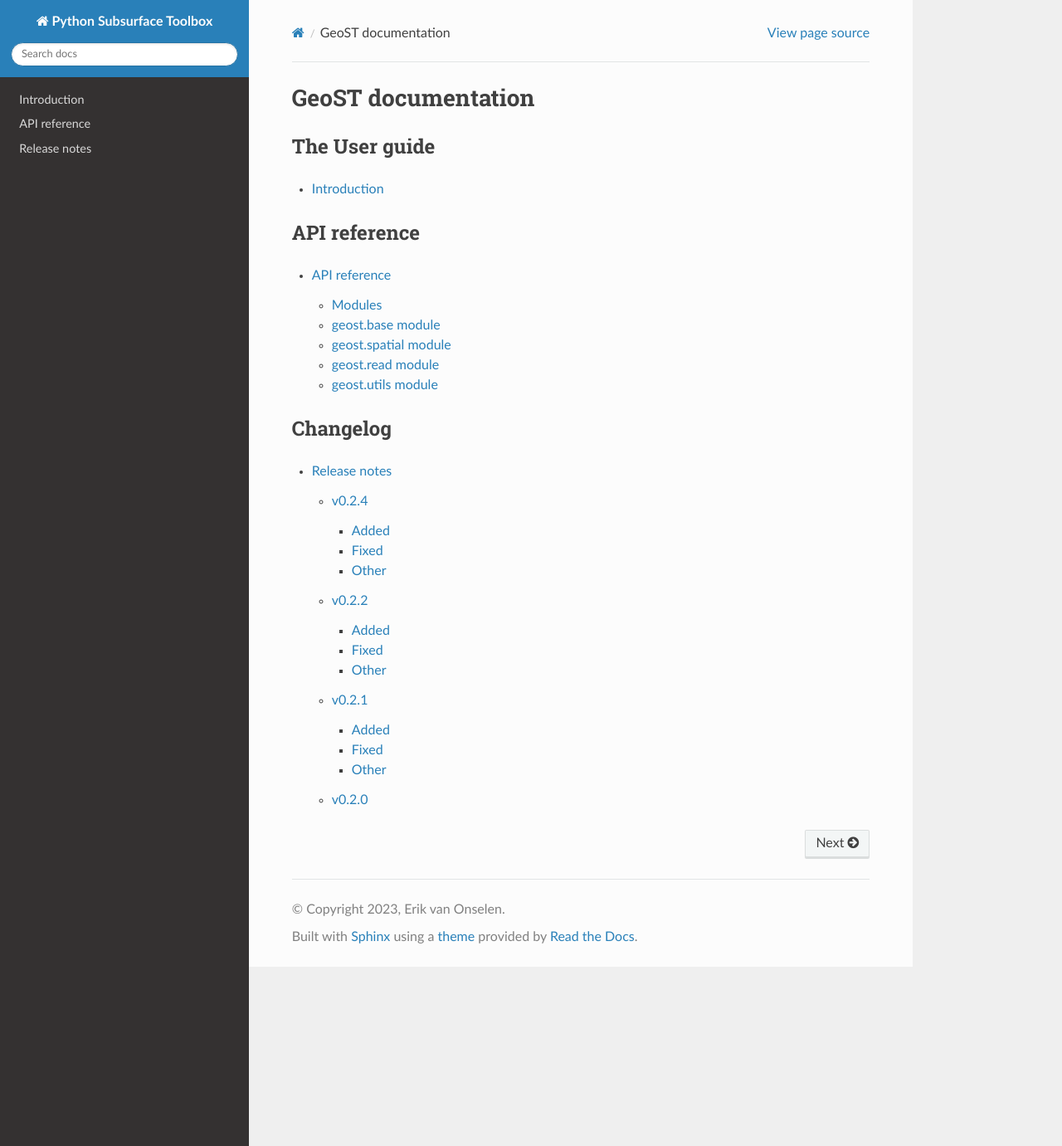
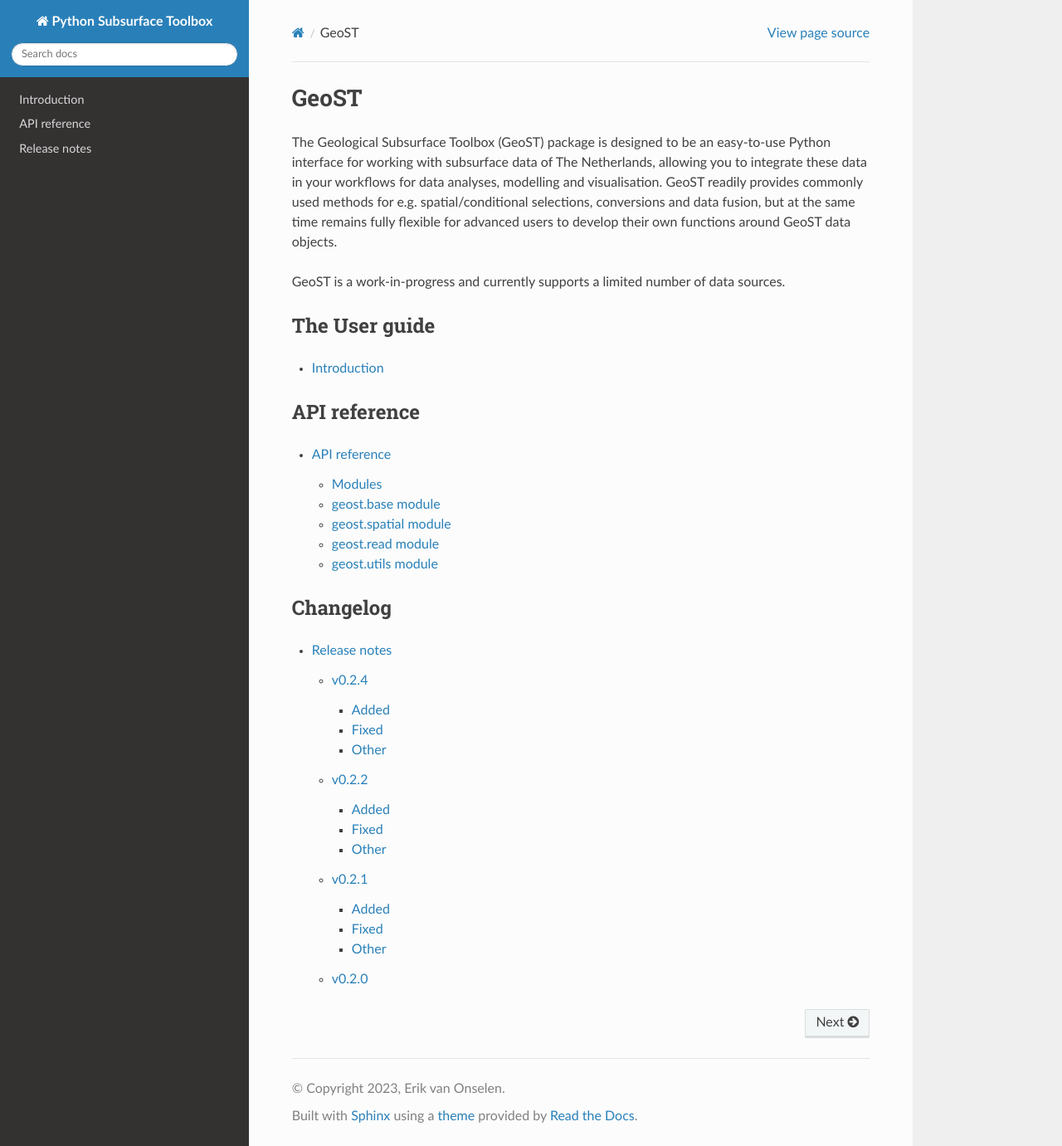
Before and after one commit to Deltares-research/geost, a Sphinx documentation site: the page built from docs/index.rst, in a window 1280 px wide and 1381 px high. Shown: the whole window at 83% size. Built offline with Sphinx 7.4.7 and the Read the Docs theme 3.1.0, drawn with Linux system fonts in a browser that asks for light colours.

Commit message:
Add Geost introduction

```diff
--- a/docs/index.rst
+++ b/docs/index.rst
@@ -1,5 +1,14 @@
-GeoST documentation
+GeoST |version|
 ===================
+
+The Geological Subsurface Toolbox (GeoST) package is designed to be an easy-to-use Python
+interface for working with subsurface data of The Netherlands, allowing you to integrate
+these data in your workflows for data analyses, modelling and visualisation. GeoST readily
+provides commonly used methods for e.g. spatial/conditional selections, conversions and data
+fusion, but at the same time remains fully flexible for advanced users to develop their own
+functions around GeoST data objects.
+
+GeoST is a work-in-progress and currently supports a limited number of data sources.
 
 The User guide
 --------------
```
